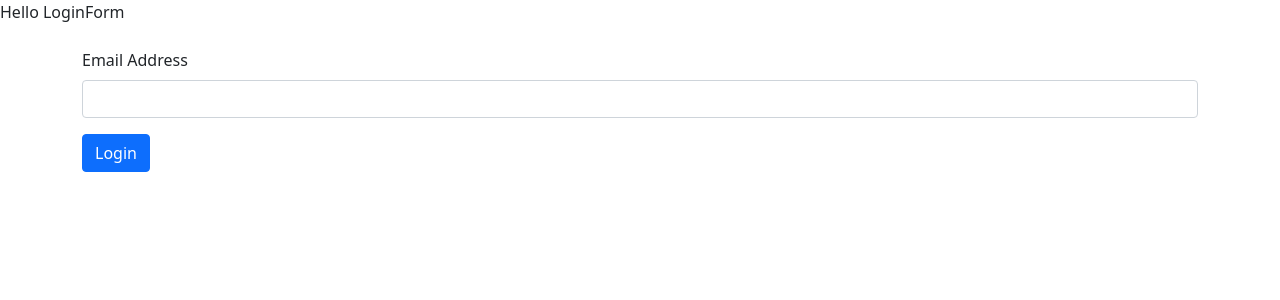
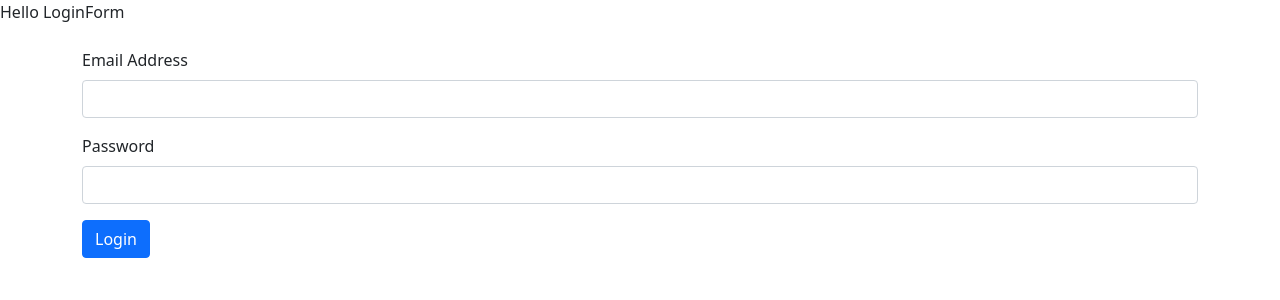
Before and after one commit to AmanySirajAl-Din/React_ITI_Labs, a React (Create React App) app: page / in a window 1280 px wide. Shown: the top 300 px of the page. Built offline with nearby package versions, Linux system fonts and the light colour scheme.

Commit message:
Create Login 'password' validation

```diff
--- a/src/Lab2-login/loginForm.js
+++ b/src/Lab2-login/loginForm.js
@@ -46,11 +46,21 @@ export default function LoginForm() {
                                 : null,
             });
         }
-        /* e.target.name === "release_year" &&
+        if (e.target.name === "password") {
             setUser({
                 ...user,
-                release_year: e.target.value,
-            }); */
+                password: e.target.value,
+            });
+            setErrors({
+                ...errors,
+                password:
+                    e.target.value.length === 0
+                        ? "This field is required"
+                        : e.target.value.length < 8
+                            ? "Min Length is 8"
+                            : null,
+            });
+        }
     };
     const submitLoginFun = (e) => {
         e.preventDefault();
@@ -79,13 +89,30 @@ export default function LoginForm() {
                             name="email"
                             value={user.email} // update value on each change
                             onChange={(e) => handleInputChange(e)}
-                            type="text"
+                            type="email"
                             className="form-control"
                             id="exampleInputEmail1"
                             aria-describedby="exampleInputEmail1"
                         />
                         {errors.email && (
                             <small className="text-danger">{errors.email}</small>
+                        )}
+                    </div>
+                    <div className="mb-3">
+                        <label htmlFor="exampleInputPassword1" className="form-label">
+                            Password
+                        </label>
+                        <input
+                            name="password"
+                            value={user.password} // update value on each change
+                            onChange={(e) => handleInputChange(e)}
+                            type="password"
+                            className="form-control"
+                            id="exampleInputPassword1"
+                            aria-describedby="exampleInputPassword1"
+                        />
+                        {errors.password && (
+                            <small className="text-danger">{errors.password}</small>
                         )}
                     </div>
                     <button type="submit" className="btn btn-primary">
```
